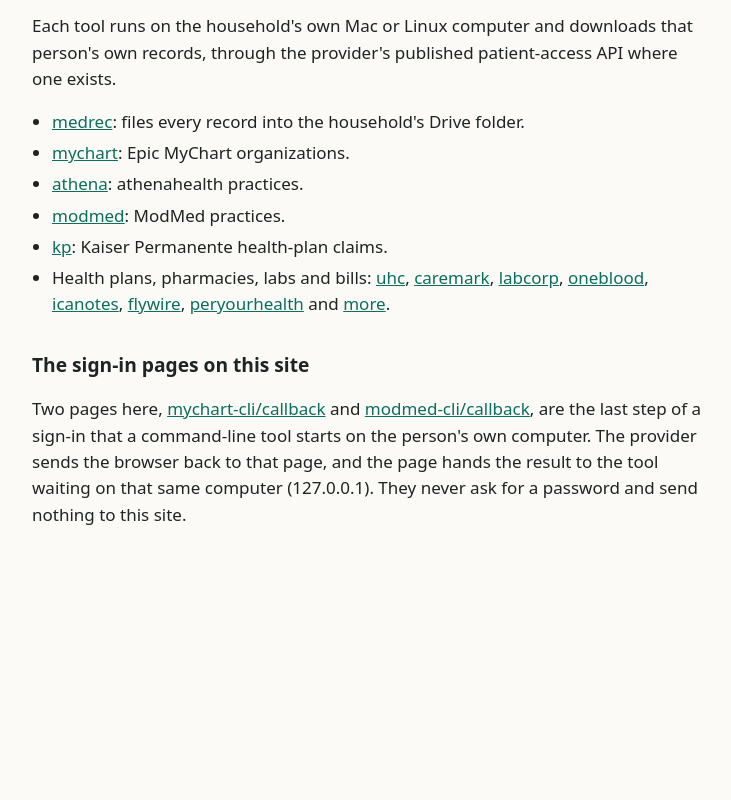
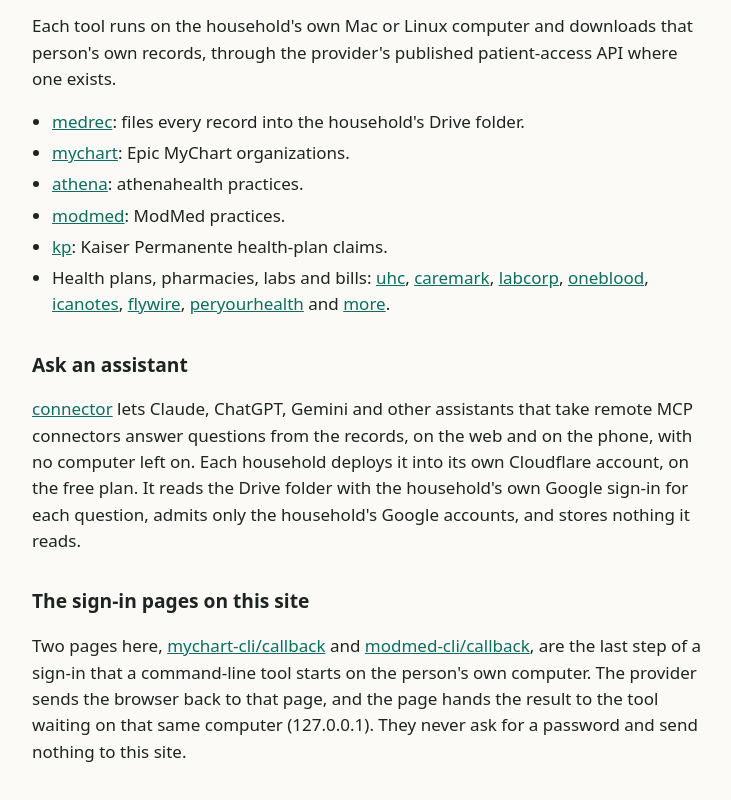
Before and after one commit to own-your-health/own-your-health.github.io, a plain HTML site: page index.html in a window 1280 px wide. Shown: the part 567-1367 px from the top of the page, without its empty margins (272-1003 px from the left). Before the commit the page ends 1176 px from the top, so only its background shows below. Drawn offline with Linux system fonts and the light colour scheme.

Commit message:
Ask an assistant: the records connector (#1)
Adds an "Ask an assistant" section to the landing page for
[connector](https://github.com/own-your-health/connector). It lets
Claude, ChatGPT, Gemini and other remote-MCP assistants answer questions
from a household's records folder.

The section says:
- each household deploys the connector into its own Cloudflare account,
on the free plan;
- it reads the Drive folder with the household's own Google sign-in for
each question;
- it admits only the household's Google accounts;
- it stores nothing it reads.

It follows medrec 0.8.0, released today, which writes the views the
connector reads.

## Checks

`make verify` passes.

<!-- twapp-session: 28dd857e-1856-4656-bafd-86f88a0bd48f -->

```diff
--- a/index.html
+++ b/index.html
@@ -29,6 +29,9 @@
 <li>Health plans, pharmacies, labs and bills: <a href="https://github.com/own-your-health/uhc-cli">uhc</a>, <a href="https://github.com/own-your-health/caremark-cli">caremark</a>, <a href="https://github.com/own-your-health/labcorp-cli">labcorp</a>, <a href="https://github.com/own-your-health/oneblood-cli">oneblood</a>, <a href="https://github.com/own-your-health/icanotes-cli">icanotes</a>, <a href="https://github.com/own-your-health/flywire-cli">flywire</a>, <a href="https://github.com/own-your-health/peryourhealth-cli">peryourhealth</a> and <a href="https://github.com/own-your-health">more</a>.</li>
 </ul>
 
+<h2>Ask an assistant</h2>
+<p><a href="https://github.com/own-your-health/connector">connector</a> lets Claude, ChatGPT, Gemini and other assistants that take remote MCP connectors answer questions from the records, on the web and on the phone, with no computer left on. Each household deploys it into its own Cloudflare account, on the free plan. It reads the Drive folder with the household's own Google sign-in for each question, admits only the household's Google accounts, and stores nothing it reads.</p>
+
 <h2>The sign-in pages on this site</h2>
 <p>Two pages here, <a href="/mychart-cli/callback">mychart-cli/callback</a> and <a href="/modmed-cli/callback">modmed-cli/callback</a>, are the last step of a sign-in that a command-line tool starts on the person's own computer. The provider sends the browser back to that page, and the page hands the result to the tool waiting on that same computer (127.0.0.1). They never ask for a password and send nothing to this site.</p>
 </main>
```
